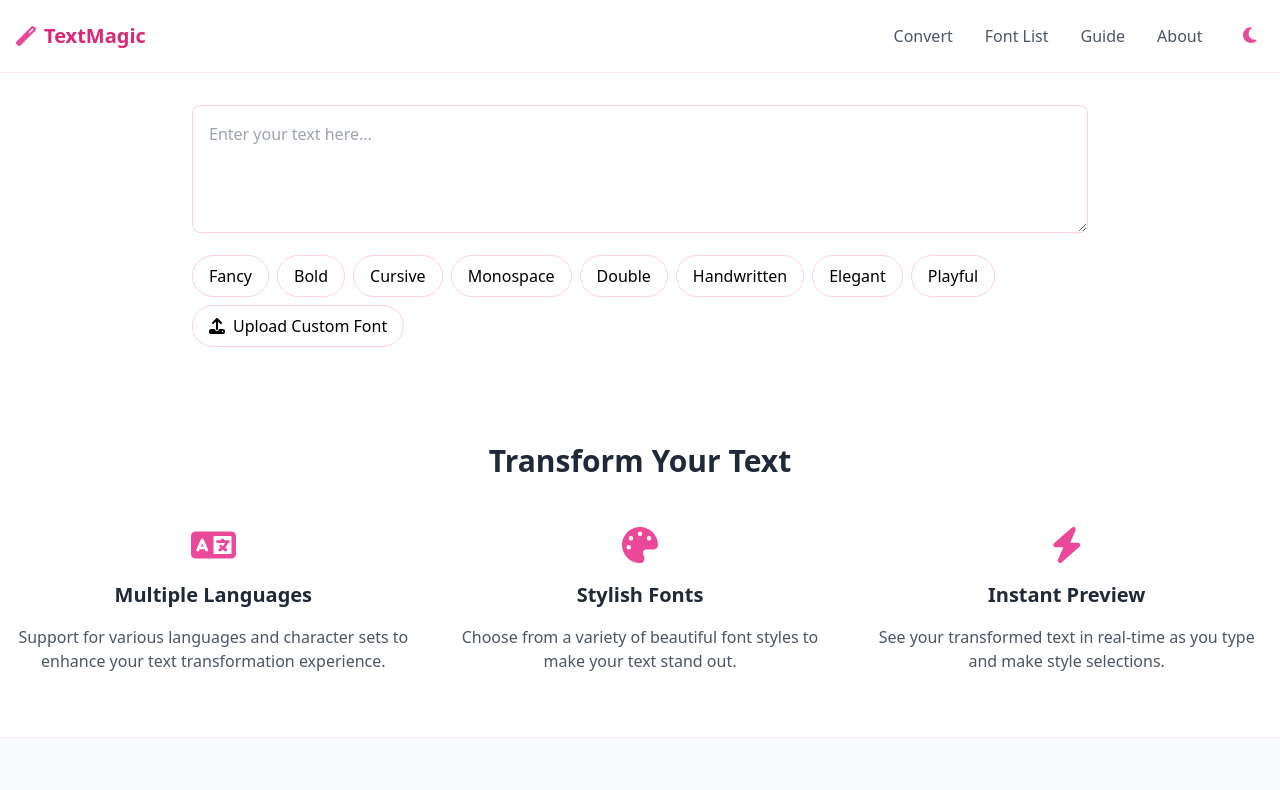
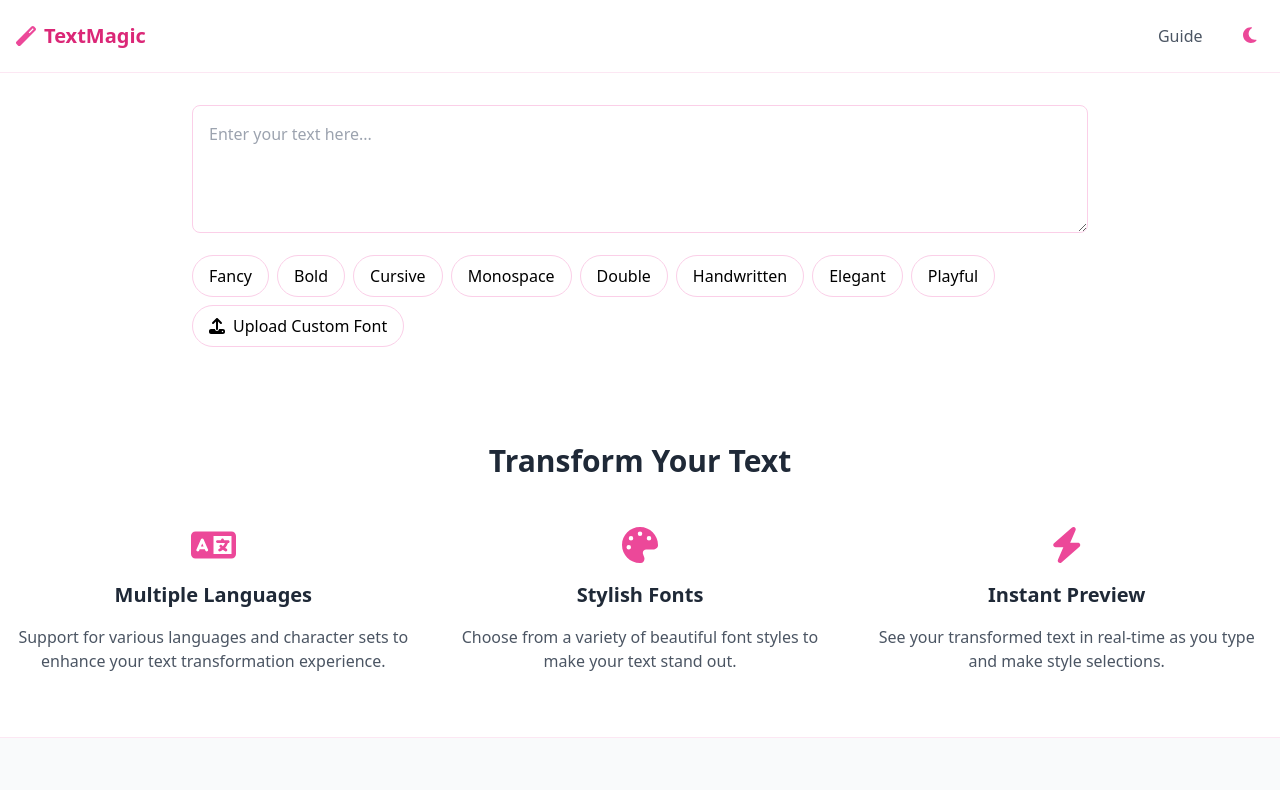
Before and after one commit to TejasLamba2006/TextMagic, a Next.js app: page / in a window 1280 px wide. Shown: the top 790 px of the page. Built offline with nearby package versions, Linux system fonts and the light colour scheme.

Commit message:
refactor Header component: remove unused links, update navigation, and enhance motion properties

```diff
--- a/src/components/Header.tsx
+++ b/src/components/Header.tsx
@@ -3,7 +3,7 @@
 import { FontAwesomeIcon } from "@fortawesome/react-fontawesome";
 import { faMoon, faSun, faMagic } from "@fortawesome/free-solid-svg-icons";
 import { useTheme } from "./ThemeProvider";
-import { motion } from "framer-motion";
+import { type HTMLMotionProps, motion } from "framer-motion";
 
 export function Header() {
   const { theme, toggleTheme } = useTheme();
@@ -13,7 +13,8 @@
       initial={{ y: -100 }}
       animate={{ y: 0 }}
       transition={{ type: "spring", stiffness: 100 }}
-      className="border-b border-pink-100 dark:border-pink-900 dark:bg-gray-800 dark:text-white"
+      className="border-b border-pink-100 dark:border-pink-900"
+      {...({} as HTMLMotionProps<"header">)}
     >
       <nav className="container mx-auto px-4 py-4 flex items-center justify-between">
         <motion.div
@@ -28,36 +29,12 @@
 
         <div className="flex items-center space-x-8">
           <motion.a
-            href="#"
-            className="text-gray-600 hover:text-pink-500 dark:text-gray-300 dark:hover:text-pink-400"
-            whileHover={{ scale: 1.1 }}
-            whileTap={{ scale: 0.9 }}
-          >
-            Convert
-          </motion.a>
-          <motion.a
-            href="#"
-            className="text-gray-600 hover:text-pink-500 dark:text-gray-300 dark:hover:text-pink-400"
-            whileHover={{ scale: 1.1 }}
-            whileTap={{ scale: 0.9 }}
-          >
-            Font List
-          </motion.a>
-          <motion.a
-            href="#"
+            href="https://github.com/TejasLamba2006/TextMagic?tab=readme-ov-file"
             className="text-gray-600 hover:text-pink-500 dark:text-gray-300 dark:hover:text-pink-400"
             whileHover={{ scale: 1.1 }}
             whileTap={{ scale: 0.9 }}
           >
             Guide
-          </motion.a>
-          <motion.a
-            href="#"
-            className="text-gray-600 hover:text-pink-500 dark:text-gray-300 dark:hover:text-pink-400"
-            whileHover={{ scale: 1.1 }}
-            whileTap={{ scale: 0.9 }}
-          >
-            About
           </motion.a>
 
           <motion.button
```
